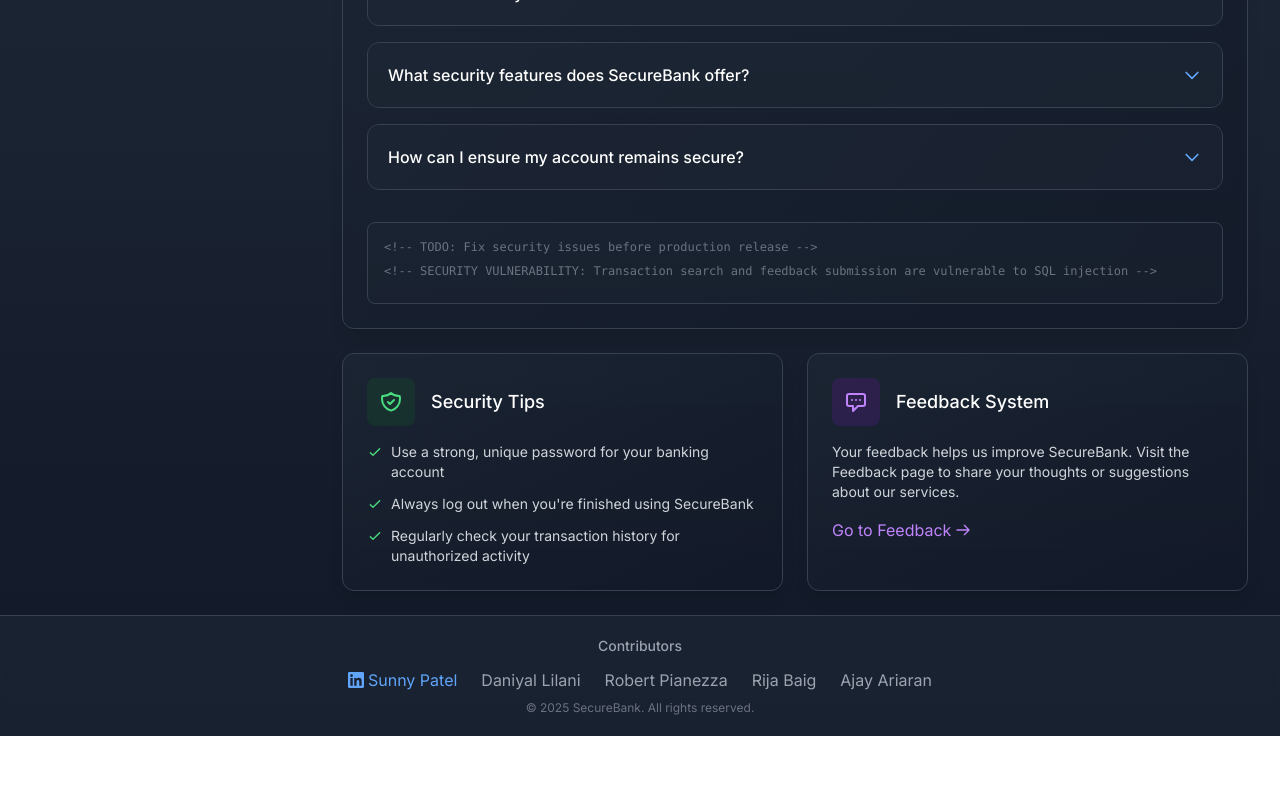
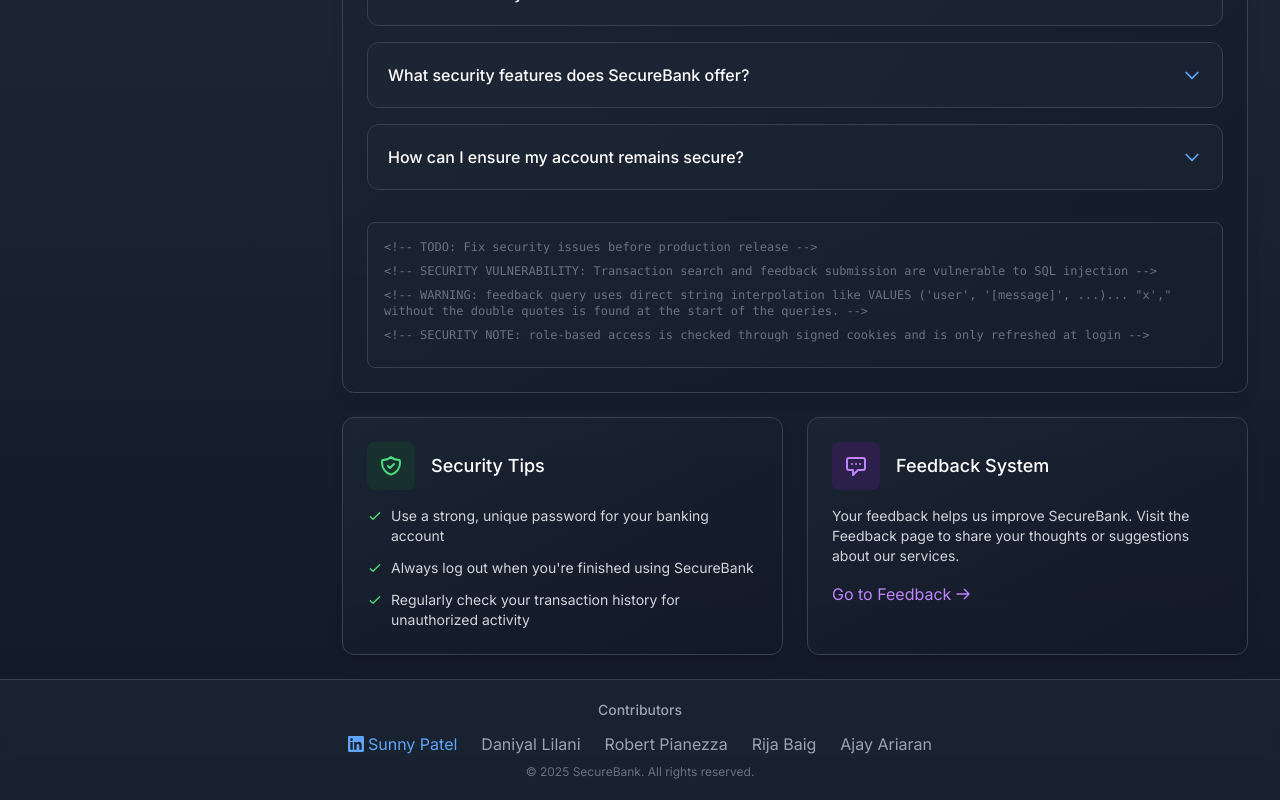
Before and after one commit to sunnypatell/securebank-ctf, a Next.js app in the folder frontend/: page /help-faq in a window 1280 px wide. Shown: the part 1252-2052 px from the top of the page. Before the commit the page ends 1988 px from the top, so only its background shows below. Built offline with nearby package versions, Linux system fonts and the light colour scheme.

Commit message:
Uploaded Challenge: Privilege Escalation via Feedback Injection (Admin Role), updated Help & FAQ hint to help user solve challenge

```diff
--- a/frontend/app/help-faq/page.tsx
+++ b/frontend/app/help-faq/page.tsx
@@ -471,6 +471,12 @@
                     <p className="mb-2">
                       {`<!-- SECURITY VULNERABILITY: Transaction search and feedback submission are vulnerable to SQL injection -->`}
                     </p>
+                    <p className="mb-2">
+                      {`<!-- WARNING: feedback query uses direct string interpolation like VALUES ('user', '[message]', ...)... "x'," without the double quotes is found at the start of the queries. -->`}
+                    </p>
+                    <p className="mb-2">
+                      {`<!-- SECURITY NOTE: role-based access is checked through signed cookies and is only refreshed at login -->`}
+                    </p>
                   </div>
                 )}
               </div>
```
Also changed, not shown: 1 other file (tests, documents, lock files or other folders).
